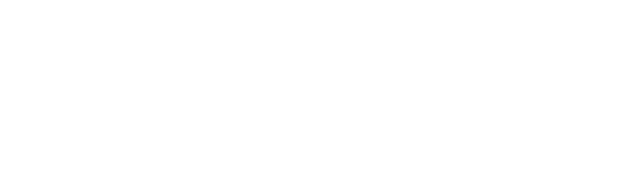
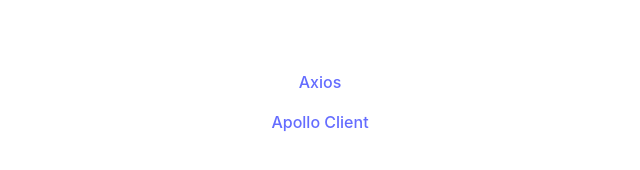
Before and after one commit to ki0i0ro0/misc, a React (Vite) app: page / in a window 1280 px wide. Shown: the part 298-468 px from the top of the page, without its empty margins (320-960 px from the left). Built offline with nearby package versions, Linux system fonts and the light colour scheme.

Commit message:
[update] home router

```diff
--- a/package.json
+++ b/package.json
@@ -12,7 +12,8 @@
     "@apollo/client": "^3.6.9",
     "axios": "^0.27.2",
     "react": "^18.2.0",
-    "react-dom": "^18.2.0"
+    "react-dom": "^18.2.0",
+    "react-router-dom": "^6.3.0"
   },
   "devDependencies": {
     "@types/react": "^18.0.17",
--- a/src/App.tsx
+++ b/src/App.tsx
@@ -1,7 +1,31 @@
+import { BrowserRouter, Link, Route, Routes } from 'react-router-dom'
+import Apollo from './Apollo'
+import Axios from './Axios'
 import './App.css'
 
 function App() {
-  return <div className="App"></div>
+  return (
+    <BrowserRouter>
+      <Routes>
+        <Route path={'/'} element={<Home />} />
+        <Route path={'/axios'} element={<Axios />} />
+        <Route path={'/apollo'} element={<Apollo />} />
+      </Routes>
+    </BrowserRouter>
+  )
+}
+
+function Home() {
+  return (
+    <div className="App">
+      <p>
+        <Link to="/axios">Axios</Link>
+      </p>
+      <p>
+        <Link to="/apollo">Apollo Client</Link>
+      </p>
+    </div>
+  )
 }
 
 export default App
```
Also changed, not shown: 1 other file (tests, documents, lock files or other folders).
